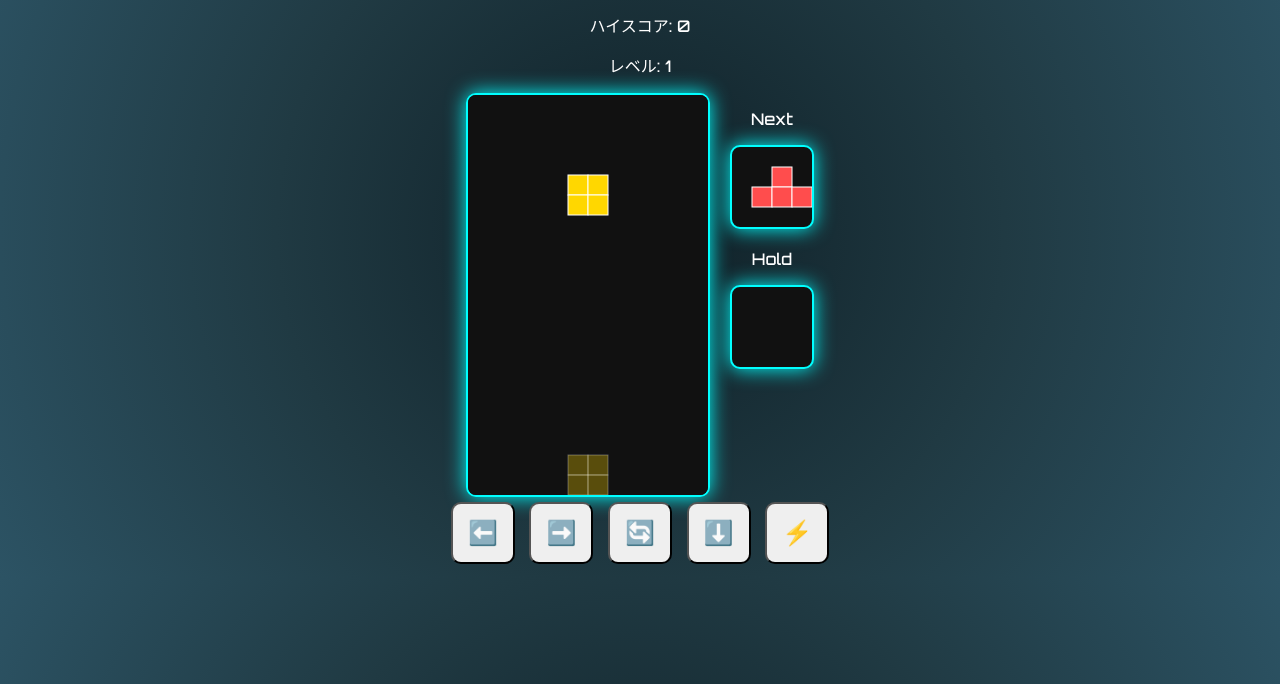
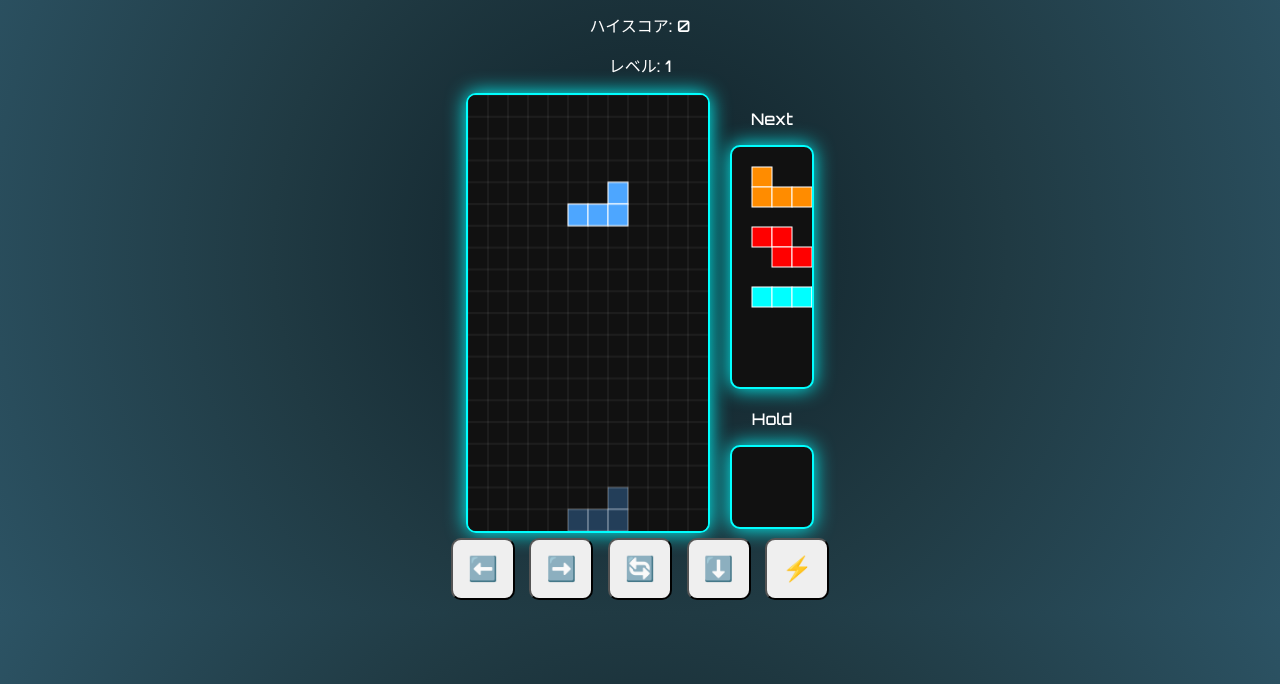
Before and after one commit to obanyou/tetris, a plain HTML site: page index.html in a window 1280 px wide. Shown: the part 116-800 px from the top of the page. Drawn offline with Linux system fonts and the light colour scheme.

Commit message:
update game

```diff
--- a/game.js
+++ b/game.js
@@ -15,9 +15,9 @@ const player = {
   matrix: null
 };
 
-let nextPiece = null;
 let holdPiece = null;
 let canHold = true;
+let bag = [];
 
 let score = 0;
 let highScore = 0;
@@ -27,6 +27,10 @@ let totalLines = 0;
 let dropCounter = 0;
 let dropInterval = 1000;
 let lastTime = 0;
+let nextQueue = [];
+let clearingLines = [];
+let clearTimer = 0;
+const CLEAR_DURATION = 200; // ミリ秒
 
 /* ---------- 基本 ---------- */
 
@@ -34,22 +38,74 @@ function createMatrix(w, h) {
   return Array.from({length: h}, () => Array(w).fill(0));
 }
 
+
 function createPiece(type) {
-  if (type === 'T') return [[0,1,0],[1,1,1],[0,0,0]];
-  if (type === 'O') return [[2,2],[2,2]];
-  if (type === 'L') return [[0,0,3],[3,3,3],[0,0,0]];
-  if (type === 'I') return [[4,4,4,4]];
+  if (type === 'T') return [
+    [0,1,0],
+    [1,1,1],
+    [0,0,0]
+  ];
+
+  if (type === 'O') return [
+    [2,2],
+    [2,2]
+  ];
+
+  if (type === 'L') return [
+    [0,0,3],
+    [3,3,3],
+    [0,0,0]
+  ];
+
+  if (type === 'J') return [
+    [4,0,0],
+    [4,4,4],
+    [0,0,0]
+  ];
+
+  if (type === 'I') return [
+    [5,5,5,5]
+  ];
+
+  if (type === 'S') return [
+    [0,6,6],
+    [6,6,0],
+    [0,0,0]
+  ];
+
+  if (type === 'Z') return [
+    [7,7,0],
+    [0,7,7],
+    [0,0,0]
+  ];
 }
 
 function randomPiece() {
-  const pieces = 'TOLI';
-  return createPiece(pieces[Math.floor(Math.random()*pieces.length)]);
+  const pieces = 'TJLOSZI';
+  return createPiece(
+    pieces[Math.floor(Math.random() * pieces.length)]
+  );
 }
-
+function getNextPiece() {
+  if (bag.length === 0) {
+    bag = ['T','J','L','O','S','Z','I'];
+    shuffle(bag);
+  }
+  return createPiece(bag.pop());
+}
 /* ---------- 描画 ---------- */
 
 function drawMatrix(matrix, offset, context) {
-  const colors = [null,"#ff4d4d","#ffd700","#4da6ff","#00ffff"];
+  const colors = [
+  null,
+  "#ff4d4d", // T
+  "#ffd700", // O
+  "#4da6ff", // L
+  "#ff8c00", // J
+  "#00ffff", // I
+  "#00ff00", // S
+  "#ff0000"  // Z
+];
 
   matrix.forEach((row,y)=>{
     row.forEach((value,x)=>{
@@ -69,30 +125,40 @@ function draw() {
   ctx.fillStyle="#111";
   ctx.fillRect(0,0,canvas.width,canvas.height);
 
+  drawGrid();
   drawGhost();
   drawMatrix(arena,{x:0,y:0},ctx);
+
+  // ⭐エフェクト
+  if(clearTimer > 0){
+    // const intensity = clearTimer / CLEAR_DURATION;
+    // ctx.fillStyle = `rgba(255,255,255,${intensity})`;
+
+    const t = clearTimer / CLEAR_DURATION;
+    const hue = (1 - t) * 360;
+
+    ctx.fillStyle = `hsl(${hue}, 100%, 60%)`;
+
+    clearingLines.forEach(y=>{
+      ctx.fillRect(0, y, 12, 1);
+    });
+  }
+
   drawMatrix(player.matrix,player.pos,ctx);
 }
 
 function drawNext() {
-  nextCtx.clearRect(0,0,80,80);
-  drawMatrix(nextPiece,{x:1,y:1},nextCtx);
+  nextCtx.clearRect(0,0,80,240); // 高さ広げる
+
+  nextQueue.forEach((piece, index) => {
+    drawMatrix(piece, {x:1, y: index * 3 + 1}, nextCtx);
+  });
 }
 
 function drawHold() {
   holdCtx.clearRect(0,0,80,80);
   if(holdPiece){
     drawMatrix(holdPiece,{x:1,y:1},holdCtx);
-  }
-  function draw() {
-    ctx.fillStyle="#111";
-    ctx.fillRect(0,0,canvas.width,canvas.height);
-
-    drawGrid();   // ⭐これ追加
-
-    drawGhost();
-    drawMatrix(arena,{x:0,y:0},ctx);
-    drawMatrix(player.matrix,player.pos,ctx);
   }
 }
 
@@ -187,29 +253,17 @@ function hold(){
 /* ---------- ライン消去 ---------- */
 
 function arenaSweep(){
-  let lines=0;
+  clearingLines = [];
 
   outer: for(let y=arena.length-1;y>0;y--){
     for(let x=0;x<arena[y].length;x++){
       if(arena[y][x]===0) continue outer;
     }
-    arena.splice(y,1);
-    arena.unshift(new Array(12).fill(0));
-    y++;
-    lines++;
+    clearingLines.push(y);
   }
 
-  if(lines){
-    score += [0,100,300,500,800][lines];
-    totalLines += lines;
-
-    if(totalLines >= level*10){
-      level++;
-      dropInterval*=0.8;
-      updateLevel();
-    }
-
-    updateScore();
+  if(clearingLines.length){
+    clearTimer = CLEAR_DURATION;
   }
 }
 
@@ -252,12 +306,43 @@ function drawGrid() {
     }
   }
 
+  function initNextQueue() {
+  nextQueue = [
+    getNextPiece(),
+    getNextPiece(),
+    getNextPiece()
+  ];
+}
+
+function removeLines(){
+  let lines = clearingLines.length;
+
+  clearingLines.forEach(y=>{
+    arena.splice(y,1);
+    arena.unshift(new Array(12).fill(0));
+  });
+
+  score += [0,100,300,500,800][lines];
+  totalLines += lines;
+
+  if(totalLines >= level*10){
+    level++;
+    dropInterval *= 0.8;
+    updateLevel();
+  }
+
+  updateScore();
+
+  clearingLines = [];
+}
+
 /* ---------- 初期化 ---------- */
 
 function playerReset(){
-  player.matrix = nextPiece || randomPiece();
-  nextPiece = randomPiece();
-  player.pos={x:5,y:0};
+  player.matrix = nextQueue.shift(); // 先頭取り出し
+  nextQueue.push(getNextPiece());    // 1個追加
+
+  player.pos = {x:5, y:0};
 
   drawNext();
 
@@ -274,12 +359,29 @@ function update(time=0){
   lastTime=time;
 
   dropCounter+=delta;
-  if(dropCounter>dropInterval) playerDrop();
+
+  if(dropCounter>dropInterval && clearTimer<=0){
+    playerDrop();
+  }
+
+  if(clearTimer > 0){
+    clearTimer -= delta;
+
+    if(clearTimer <= 0){
+      removeLines();
+    }
+  }
 
   draw();
   requestAnimationFrame(update);
 }
 
+function shuffle(array) {
+  for (let i = array.length - 1; i > 0; i--) {
+    const j = Math.floor(Math.random() * (i + 1));
+    [array[i], array[j]] = [array[j], array[i]];
+  }
+}
 /* ---------- 入力 ---------- */
 
 document.addEventListener("keydown", e=>{
@@ -290,10 +392,13 @@ document.addEventListener("keydown", e=>{
   else if(e.key==="c") hold();
 });
 
+
+
 /* ---------- 起動 ---------- */
 
 loadHighScore();
-nextPiece=randomPiece();
+initNextQueue();
+nextPiece = getNextPiece();
 playerReset();
 updateScore();
 updateLevel();
--- a/index.html
+++ b/index.html
@@ -49,7 +49,7 @@ canvas {
 
   <div>
     <p>Next</p>
-    <canvas id="next" width="80" height="80"></canvas>
+    <canvas id="next" width="80" height="240"></canvas>
 
     <p>Hold</p>
     <canvas id="hold" width="80" height="80"></canvas>
```
